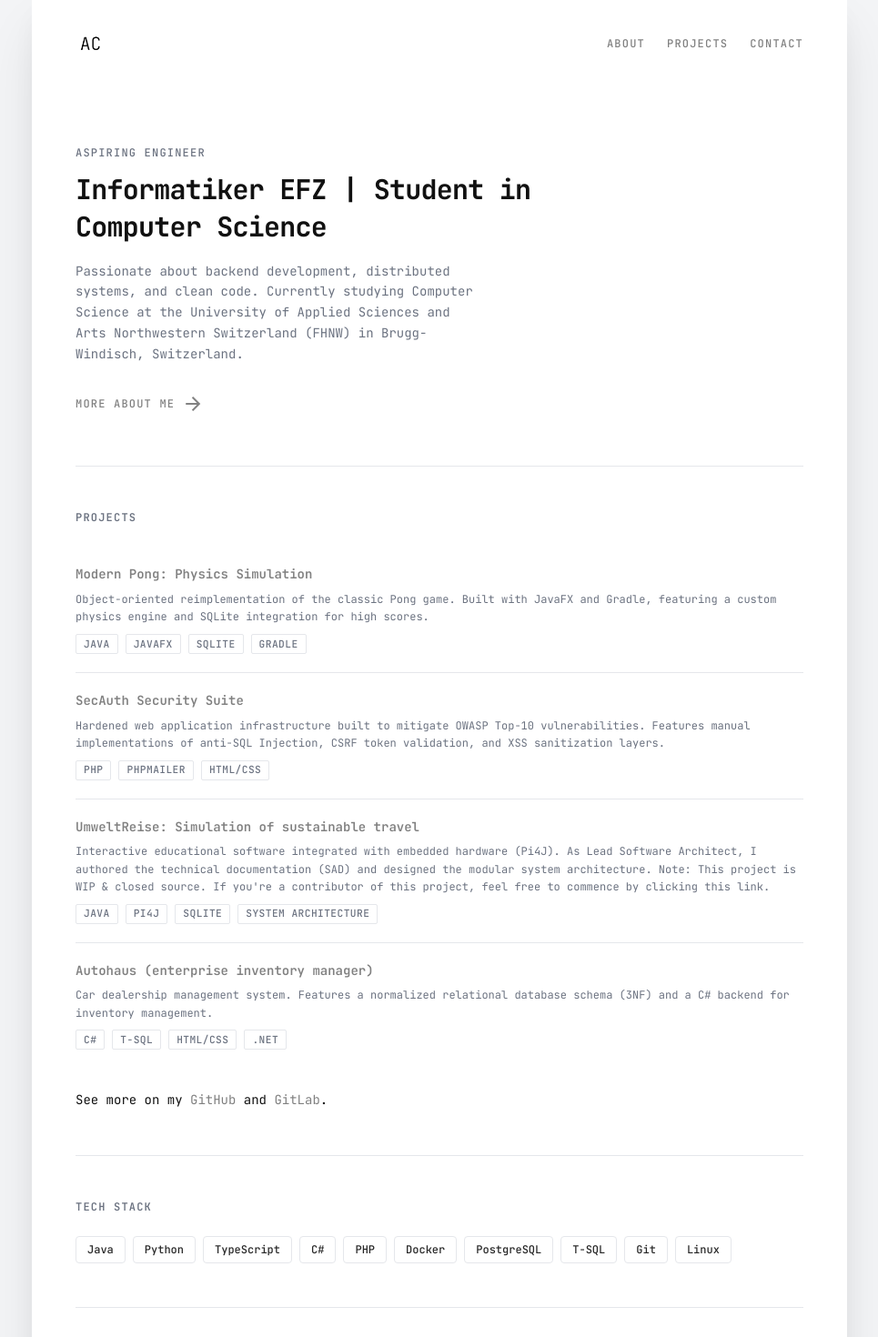
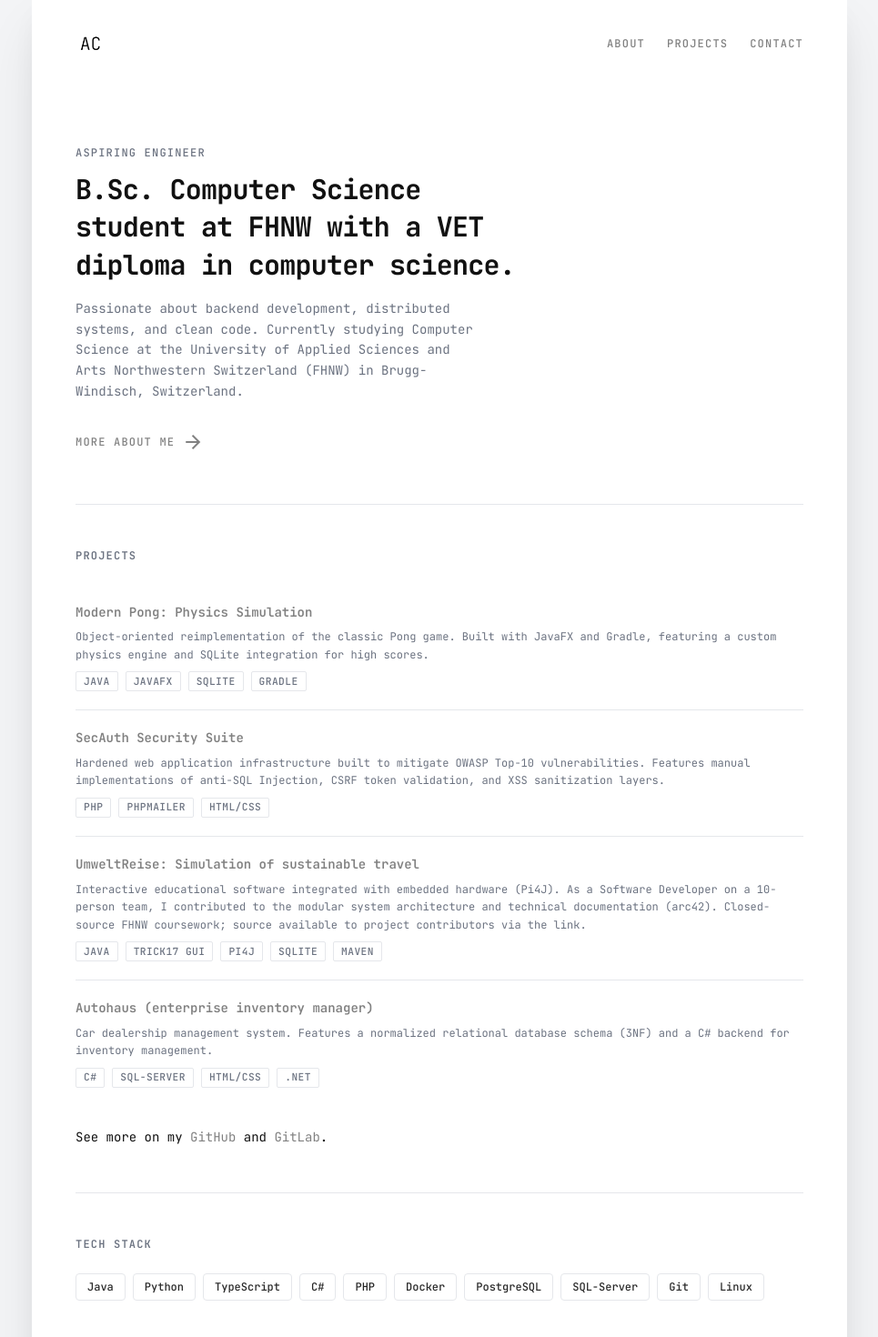
Before and after one commit to alperencodes/alperencodes.github.io, a Next.js app: page / in a window 1280 px wide. Shown: the top 1470 px of the page at 91% size, without its empty margins (157-1122 px from the left). Built offline with nearby package versions, Linux system fonts and the light colour scheme.

Commit message:
feat: update project links from github to repo and enhance project descriptions

```diff
--- a/src/components/ui/ProjectTable.tsx
+++ b/src/components/ui/ProjectTable.tsx
@@ -13,7 +13,7 @@ export default function ProjectTable() {
                 {projects.map((project, i) => (
                     <CursorTarget key={project.name} as="div" borderRadius={6}>
                     <a
-                        href={project.github}
+                        href={project.repo}
                         key={project.name}
                         target={"_blank"}
                         rel={"noopener noreferrer"}
@@ -25,7 +25,7 @@ export default function ProjectTable() {
                                 {project.name}
                             </h3>
                             <span className={"shrink-0 text-[0.65rem] font-medium uppercase tracking-widest text-muted opacity-0 transition-opacity group-hover:opacity-100"}>
-                                Github ➡
+                                repo -&gt;
                             </span>
                         </div>
                         <p className={"text-xs leading-relaxed text-muted"}>
--- a/src/data/portfolio.tsx
+++ b/src/data/portfolio.tsx
@@ -4,7 +4,7 @@ export interface Project {
     name: string;
     stack: string[];
     description: string;
-    github: string;
+    repo: string;
 }
 
 export interface SiteConfig {
@@ -24,7 +24,7 @@ export const siteConfig: SiteConfig = {
     name: "alperen.codes",
     title: "alperen.codes",
     description: "Passionate about backend development, distributed systems, and clean code. Currently studying Computer Science at the University of Applied Sciences and Arts Northwestern Switzerland (FHNW) in Brugg-Windisch, Switzerland.",
-    heroStatement: "Informatiker EFZ | Student in Computer Science",
+    heroStatement: "B.Sc. Computer Science student at FHNW with a VET diploma in computer science.",
     email: "hello@alperen.codes",
     github: "https://github.com/alperencodes",
     gitlab: "https://gitlab.fhnw.ch/alperen.yilmaz",
@@ -47,27 +47,27 @@ export const projects: Project[] = [
         stack: ["Java", "JavaFX", "SQLite", "Gradle"],
         description:
             "Object-oriented reimplementation of the classic Pong game. Built with JavaFX and Gradle, featuring a custom physics engine and SQLite integration for high scores.",
-        github: "https://gitlab.fhnw.ch/alperen.yilmaz/modernpong",
+        repo: "https://gitlab.fhnw.ch/alperen.yilmaz/modernpong",
     },
     {
         name: "SecAuth Security Suite",
         stack: ["PHP", "PHPMailer", "HTML/CSS"],
         description:
             "Hardened web application infrastructure built to mitigate OWASP Top-10 vulnerabilities. Features manual implementations of anti-SQL Injection, CSRF token validation, and XSS sanitization layers.",
-        github: "https://github.com/alperencodes/SecAuth",
+        repo: "https://github.com/alperencodes/SecAuth",
     },
     {
         name: "UmweltReise: Simulation of sustainable travel",
-        stack: ["Java", "Pi4J", "SQLite", "System Architecture"],
-        description: "Interactive educational software integrated with embedded hardware (Pi4J). As Lead Software Architect, I authored the technical documentation (SAD) and designed the modular system architecture. Note: This project is WIP & closed source. If you're a contributor of this project, feel free to commence by clicking this link.",
-        github: "https://gitlab.fhnw.ch/ip12-25hs/ip12-hs25-team4/umweltreise",
+        stack: ["Java", "Trick17 GUI", "Pi4J", "SQLite", "Maven"],
+        description: "Interactive educational software integrated with embedded hardware (Pi4J). As a Software Developer on a 10-person team, I contributed to the modular system architecture and technical documentation (arc42). Closed-source FHNW coursework; source available to project contributors via the link.",
+        repo: "https://gitlab.fhnw.ch/ip12-25hs/ip12-hs25-team4/umweltreise",
     },
     {
         name: "Autohaus (enterprise inventory manager)",
-        stack: ["C#", "T-SQL", "HTML/CSS", ".NET"],
+        stack: ["C#", "SQL-Server", "HTML/CSS", ".NET"],
         description:
             "Car dealership management system. Features a normalized relational database schema (3NF) and a C# backend for inventory management.",
-        github: "https://github.com/alperencodes/autohaus",
+        repo: "https://github.com/alperencodes/autohaus",
     },
 ];
 
@@ -81,7 +81,7 @@ export const skills: string[] = [
     "PHP",
     "Docker",
     "PostgreSQL",
-    "T-SQL",
+    "SQL-Server",
     "Git",
     "Linux",
 ];
```
